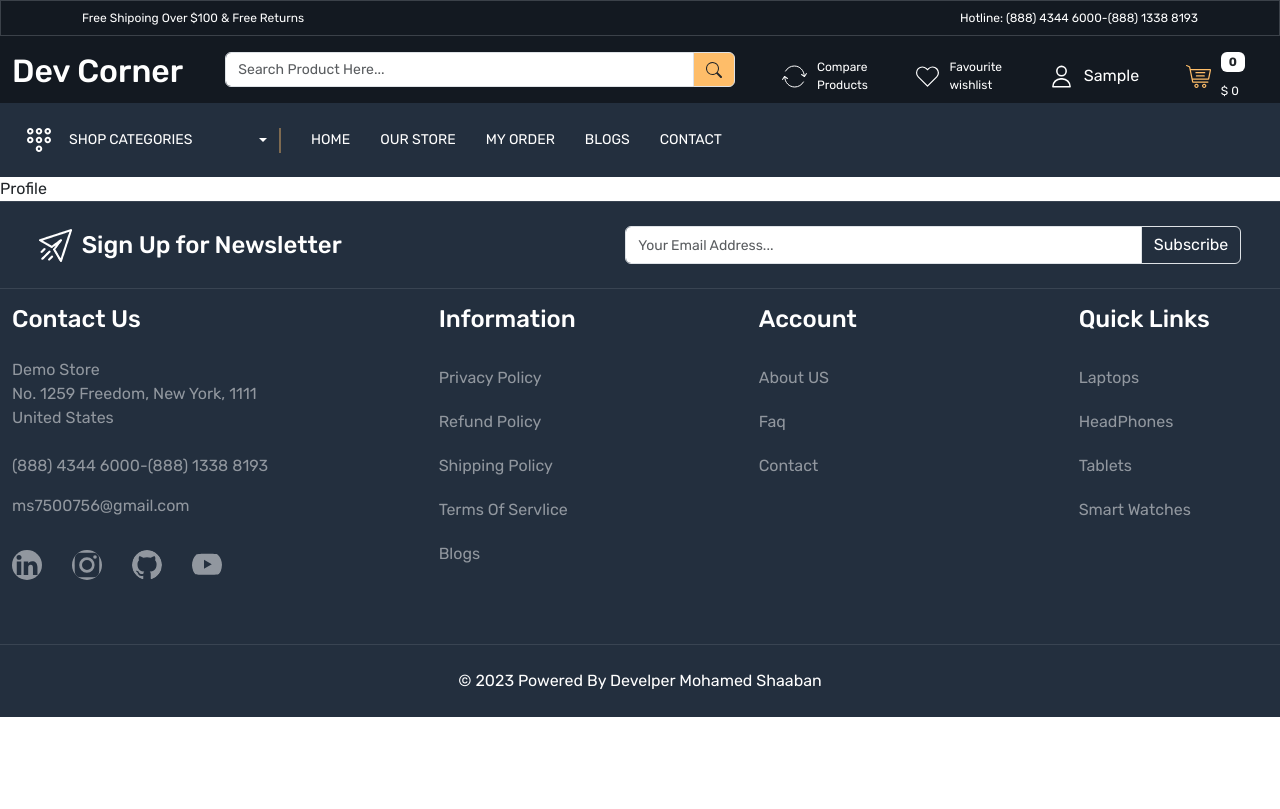
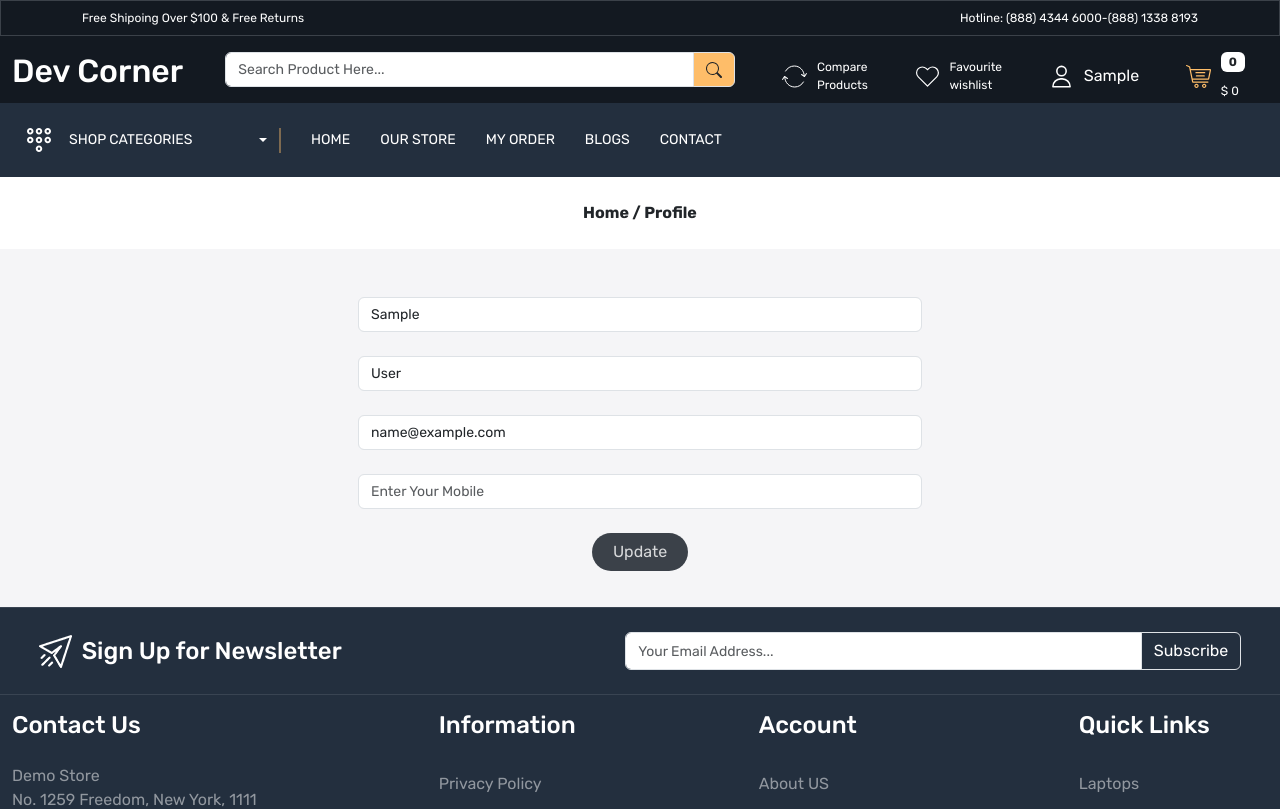
Before and after one commit to Mohammed-Shaaban-Ali/E-Commerce_Frontend, a React (Create React App) app: page /my-profile in a window 1280 px wide. Shown: the top 809 px of the page. Built offline with nearby package versions, Linux system fonts and the light colour scheme; no server answers; sample sign-in values are in the browser's storage.

Commit message:
update local storage

```diff
--- a/src/pages/Profile.jsx
+++ b/src/pages/Profile.jsx
@@ -1,7 +1,110 @@
-import React from "react";
+import { useDispatch, useSelector } from "react-redux";
+import { useFormik } from "formik";
+import { object, string } from "yup";
+import SEO from "../components/SEO";
+import BreadCrumb from "../components/BreadCrumb";
+import CustomInput from "../components/CustomInput";
+import { updateMyProfile } from "../redux/slices/authSlice";
+
+let userSchema = object({
+  firstName: string().required("First Name is required"),
+  lastName: string().required("Last Name is required"),
+  email: string().email().required("Email is required"),
+  mobile: string().required("Mobile is required"),
+});
 
 const Profile = () => {
-  return <div>Profile</div>;
+  const dispatch = useDispatch();
+  const { user, isError, isLoading, isSuccess, message } = useSelector(
+    (state) => state.auth
+  );
+  const formik = useFormik({
+    initialValues: {
+      firstName: user?.firstName,
+      lastName: user?.lastName,
+      email: user?.email,
+      mobile: user?.mobile,
+    },
+    validationSchema: userSchema,
+    onSubmit: (values) => {
+      dispatch(updateMyProfile(values));
+    },
+  });
+  return (
+    <>
+      <SEO title="Profile" />
+      <BreadCrumb title="Profile" />
+      <div className="container-xxl home-wrapper-2 ">
+        <div className="row">
+          <div className="col-12">
+            <form
+              style={{ width: "50%", margin: "auto", padding: "32px" }}
+              onSubmit={formik.handleSubmit}
+            >
+              <CustomInput
+                type="text"
+                id="firstName"
+                label="First Name"
+                name="firstName"
+                onChange={formik.handleChange("firstName")}
+                value={formik.values.firstName}
+              />
+              <div className="error">
+                {formik.touched.firstName && formik.errors.firstName ? (
+                  <div>{formik.errors.firstName}</div>
+                ) : null}
+              </div>
+              <CustomInput
+                type="text"
+                id="lastName"
+                label="Last Name "
+                name="lastName"
+                onChange={formik.handleChange("lastName")}
+                value={formik.values.lastName}
+              />
+              <div className="error">
+                {formik.touched.lastName && formik.errors.lastName ? (
+                  <div>{formik.errors.lastName}</div>
+                ) : null}
+              </div>
+              <CustomInput
+                type="email"
+                id="email"
+                label="Enter Your Email"
+                name="email"
+                onChange={formik.handleChange("email")}
+                value={formik.values.email}
+              />
+              <div className="error">
+                {formik.touched.email && formik.errors.email ? (
+                  <div>{formik.errors.email}</div>
+                ) : null}
+              </div>
+              <CustomInput
+                type="text"
+                id="mobile"
+                label="Enter Your Mobile"
+                name="mobile"
+                onChange={formik.handleChange("mobile")}
+                value={formik.values.mobile}
+              />
+              <div className="error">
+                {formik.touched.mobile && formik.errors.mobile ? (
+                  <div>{formik.errors.mobile}</div>
+                ) : null}
+              </div>
+
+              <div className=" mt-3 lohin-btn d-flex gap-15 mb-1 flex-column align-items-center">
+                <button type="submit" className="button">
+                  Update
+                </button>
+              </div>
+            </form>
+          </div>
+        </div>
+      </div>
+    </>
+  );
 };
 
 export default Profile;
--- a/src/pages/Singup/Singup.jsx
+++ b/src/pages/Singup/Singup.jsx
@@ -3,7 +3,6 @@ import { useDispatch, useSelector } from "react-redux";
 import { useNavigate } from "react-router-dom";
 import { useFormik } from "formik";
 import { object, string } from "yup";
-import { useEffect } from "react";
 import SEO from "../../components/SEO";
 import BreadCrumb from "../../components/BreadCrumb";
 import CustomInput from "../../components/CustomInput";
@@ -36,6 +35,7 @@ const Singup = () => {
     onSubmit: (values) => {
       dispatch(register(values));
       formik.resetForm();
+      navigate("/login");
     },
   });
 
@@ -52,7 +52,7 @@ const Singup = () => {
                 <CustomInput
                   type="text"
                   id="firstName"
-                  label="First Name Your Email"
+                  label="First Name "
                   name="firstName"
                   onChange={formik.handleChange("firstName")}
                   value={formik.values.firstName}
@@ -65,7 +65,7 @@ const Singup = () => {
                 <CustomInput
                   type="text"
                   id="lastName"
-                  label="Last Name Your Email"
+                  label="Last Name "
                   name="lastName"
                   onChange={formik.handleChange("lastName")}
                   value={formik.values.lastName}
--- a/src/redux/service/authService.js
+++ b/src/redux/service/authService.js
@@ -98,6 +98,24 @@ const getMyOrder = async () => {
   }
 };
 
+const updateMyProfile = async (Data) => {
+  try {
+    const { data } = await request.put(`/api/user/`, Data, ConfigToken);
+    if (data) {
+      const user = JSON.parse(localStorage.getItem("normalUser"));
+      user.firstName = data.firstName;
+      user.lastName = data.lastName;
+      user.email = data.email;
+      user.mobile = data.mobile;
+      localStorage.setItem("normalUser", JSON.stringify(user));
+      // console.log(user.firstName);
+    }
+    return data;
+  } catch (error) {
+    toast.error(error);
+  }
+};
+
 const authService = {
   login,
   register,
@@ -108,5 +126,6 @@ const authService = {
   updateProductCartUsingQuantity,
   creatOrder,
   getMyOrder,
+  updateMyProfile,
 };
 export default authService;
--- a/src/redux/slices/authSlice.js
+++ b/src/redux/slices/authSlice.js
@@ -88,6 +88,17 @@ export const getMyOrder = createAsyncThunk(
   async (thunkAPI) => {
     try {
       return await authService.getMyOrder();
+    } catch (error) {
+      return thunkAPI.rejectWithValue(error);
+    }
+  }
+);
+
+export const updateMyProfile = createAsyncThunk(
+  "users/updateMyProfile",
+  async (data, thunkAPI) => {
+    try {
+      return await authService.updateMyProfile(data);
     } catch (error) {
       return thunkAPI.rejectWithValue(error);
     }
@@ -257,6 +268,29 @@ const authSlice = createSlice({
         state.isSuccess = false;
       })
 
+      .addCase(updateMyProfile.pending, (state) => {
+        state.isLoading = true;
+      })
+      .addCase(updateMyProfile.fulfilled, (state, action) => {
+        state.isLoading = false;
+        state.isSuccess = true;
+
+        state.updatemyprofile = action.payload;
+
+        if (state.isSuccess && state.updatemyprofile) {
+          toast.success("update profile successfully");
+        }
+      })
+      .addCase(updateMyProfile.rejected, (state, action) => {
+        state.isError = true;
+        state.isLoading = false;
+        state.isSuccess = false;
+        state.message = action.payload;
+        if (state.isError) {
+          toast.success(state.message);
+        }
+      })
+
       .addCase(resetState, () => initialState);
   },
 });
```
